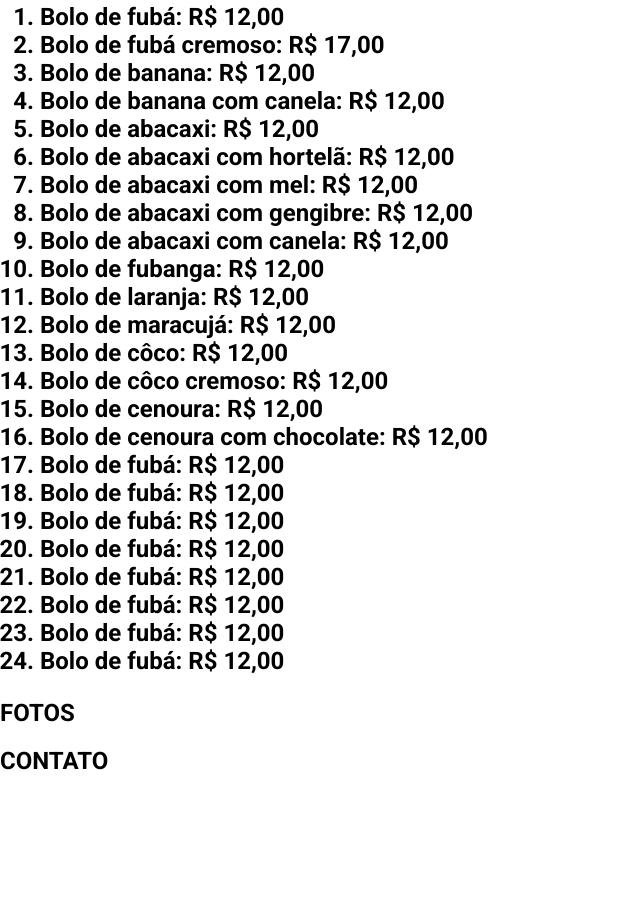
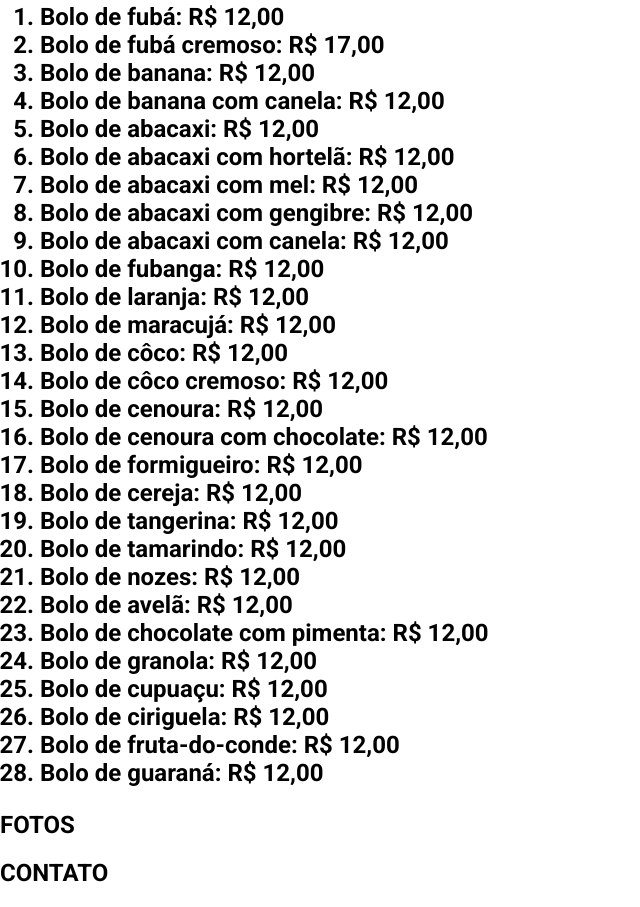
Before and after one commit to marcelodesouzacarvalho/bolos-da-sebastiana, a plain HTML site: page index.html in a window 1280 px wide. Shown: the part 927-1834 px from the top of the page, without its empty margins (0-640 px from the left). Before the commit the page ends 1722 px from the top, so only its background shows below. Drawn offline with Linux system fonts and the light colour scheme.

Commit message:
Update index.html

```diff
--- a/index.html
+++ b/index.html
@@ -47,14 +47,18 @@
                 <li>Bolo de côco cremoso: R$ 12,00</li>
                 <li>Bolo de cenoura: R$ 12,00</li>
                 <li>Bolo de cenoura com chocolate: R$ 12,00</li>
-                <li>Bolo de fubá: R$ 12,00</li>
-                <li>Bolo de fubá: R$ 12,00</li>
-                <li>Bolo de fubá: R$ 12,00</li>
-                <li>Bolo de fubá: R$ 12,00</li>
-                <li>Bolo de fubá: R$ 12,00</li>
-                <li>Bolo de fubá: R$ 12,00</li>
-                <li>Bolo de fubá: R$ 12,00</li>
-                <li>Bolo de fubá: R$ 12,00</li>
+                <li>Bolo de formigueiro: R$ 12,00</li>
+                <li>Bolo de cereja: R$ 12,00</li>
+                <li>Bolo de tangerina: R$ 12,00</li>
+                <li>Bolo de tamarindo: R$ 12,00</li>
+                <li>Bolo de nozes: R$ 12,00</li>
+                <li>Bolo de avelã: R$ 12,00</li>
+                <li>Bolo de chocolate com pimenta: R$ 12,00</li>
+                <li>Bolo de granola: R$ 12,00</li>
+                <li>Bolo de cupuaçu: R$ 12,00</li>
+                <li>Bolo de ciriguela: R$ 12,00</li>
+                <li>Bolo de fruta-do-conde: R$ 12,00</li>
+                <li>Bolo de guaraná: R$ 12,00</li>
 
 
             </ol>
```
